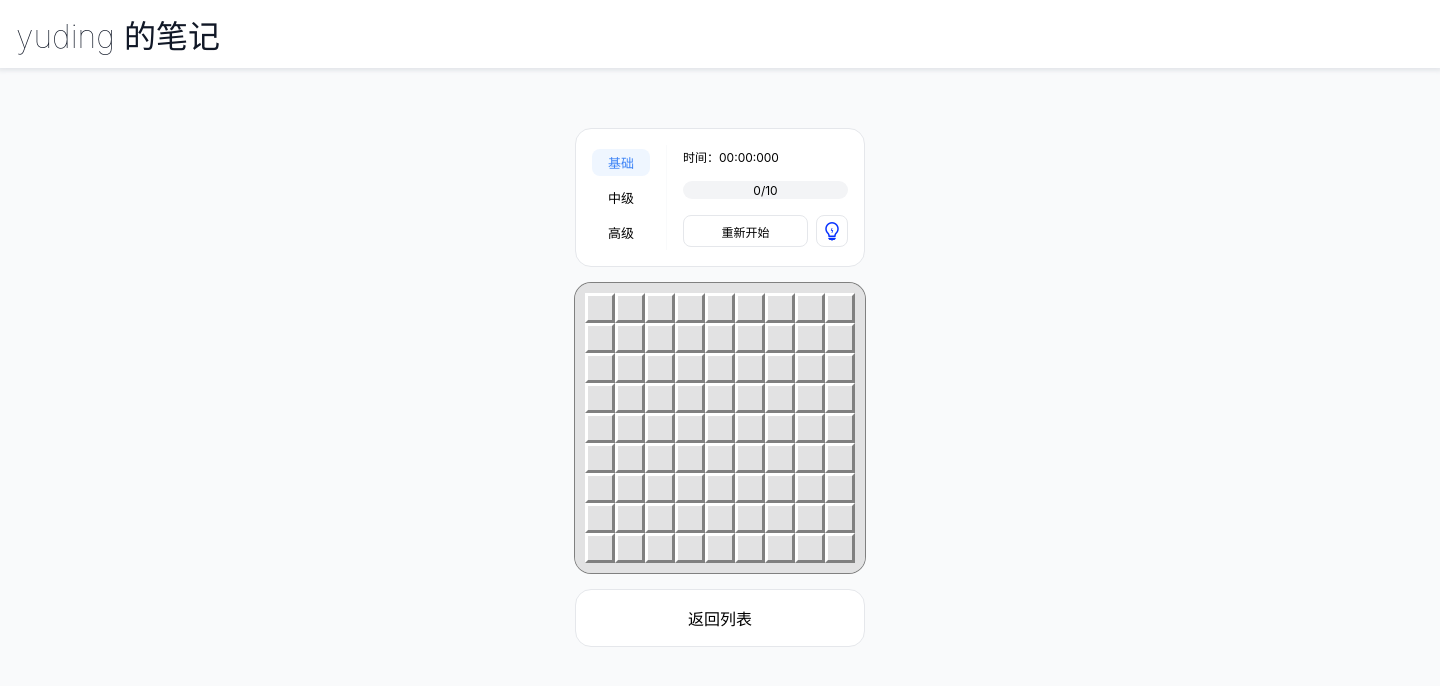
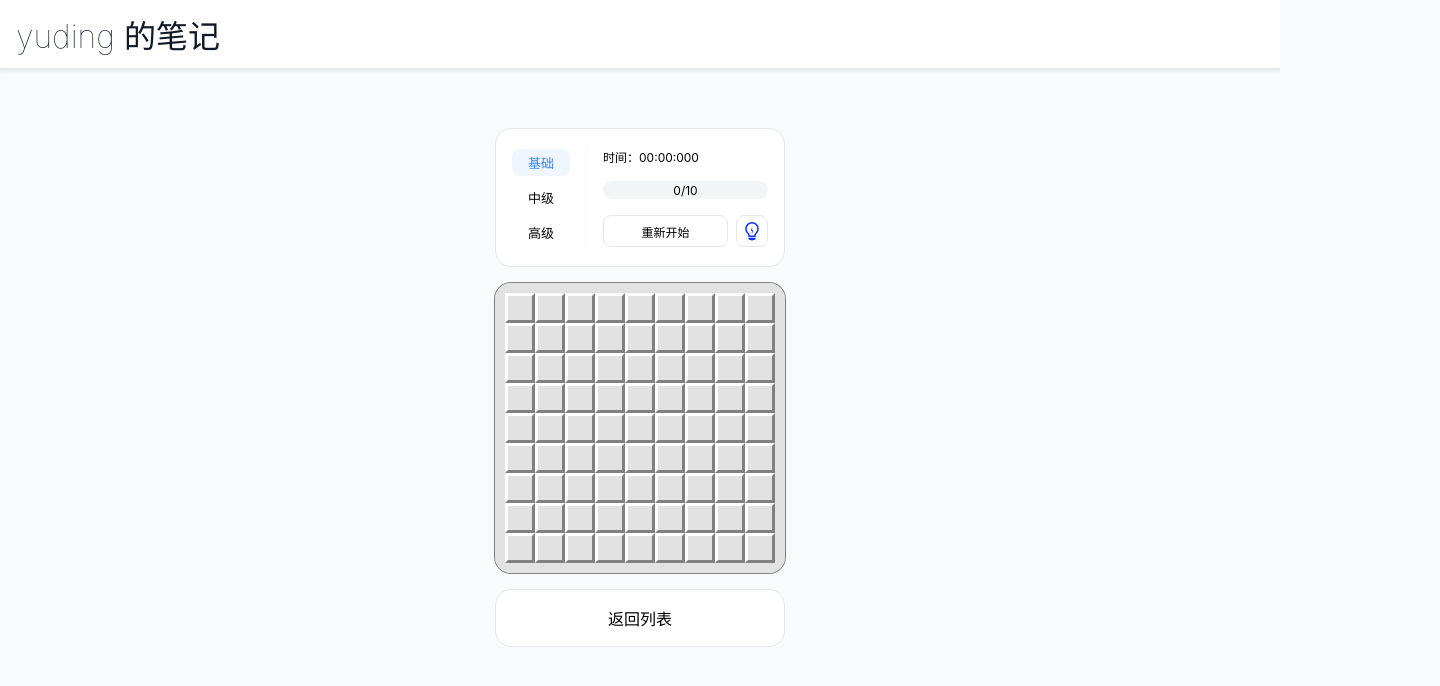
Before and after one commit to yuding2019/ynooote, a Next.js app: page /sweeper in a window 1280 px wide. Shown: the top 686 px of the page, 1440 px wide, since content can reach past the window. Built offline with nearby package versions, Linux system fonts and the light colour scheme.

Commit message:
fix(UI): 修复响应式

```diff
--- a/common/util.ts
+++ b/common/util.ts
@@ -1,3 +1,23 @@
 export function random(min: number, max: number, includeMax: boolean = false) {
   return Math.floor(Math.random() * (max - min + Number(includeMax))) + min;
 }
+
+export function isBrowser() {
+  return !!(
+    typeof window !== "undefined" &&
+    window.document &&
+    window.document.createElement
+  );
+}
+
+export function isPC() {
+  if (!isBrowser()) {
+    return false;
+  }
+
+  const isIOS = navigator.userAgent.match(/iPhone|iPad|iPod/gi);
+  const isMobile =
+    isIOS ||
+    navigator.userAgent.match(/Android|BlackBerry|Opera Mini|IEMobile/gi);
+  return !isMobile;
+}
--- a/components/GlobalHeader/index.module.less
+++ b/components/GlobalHeader/index.module.less
@@ -1,4 +1,4 @@
-@import '../../styles/common.less';
+@import "../../styles/common.less";
 
 .globalHeader {
   width: 100%;
@@ -19,10 +19,8 @@
   font-size: 22px;
   font-weight: lighter;
   user-select: none;
-}
 
-@media screen and (max-width: 1440px) {
-  .navWrap {
+  @media screen and (max-width: 1440px) {
     width: 100%;
     padding: 0 @size16;
   }
--- a/components/MDXComponents/components/Toolbar/index.module.less
+++ b/components/MDXComponents/components/Toolbar/index.module.less
@@ -8,6 +8,7 @@
   display: inline-flex;
   flex-direction: column;
   align-items: flex-end;
+  z-index: 99;
 
   .tool {
     .br16();
@@ -30,10 +31,8 @@
       border-color: @b500;
     }
   }
-}
 
-@media screen and (max-width: 1440px) {
-  .toolbar {
+  @media screen and (max-width: 1440px) {
     width: fit-content;
     padding-left: @size16;
   }
--- a/components/MDXComponents/index.module.less
+++ b/components/MDXComponents/index.module.less
@@ -1,4 +1,4 @@
-@import '../../styles/common.less';
+@import "../../styles/common.less";
 
 .layout {
   position: relative;
@@ -6,16 +6,24 @@
   display: flex;
   align-items: flex-start;
   justify-content: center;
+
+  @media screen and (max-width: 768px) {
+    flex-direction: column;
+    gap: @size16;
+  }
 }
 
 .content {
   width: 820px;
-  margin: 0 @size16;
-}
+  padding: 0 @size16;
 
-@media screen and (max-width: 1440px) {
-  .content {
+  @media screen and (max-width: 1440px) {
+    width: calc(100% - 64px);
+  }
+
+  @media screen and (max-width: 768px) {
     width: 100%;
+    padding-left: @size16;
   }
 }
 
@@ -27,6 +35,7 @@
 
   .title {
     .head0();
+    text-align: center;
   }
 
   .tagsWrap {
@@ -35,7 +44,7 @@
     margin-top: 8px;
 
     .tag {
-       .br16();
+      .br16();
       background-color: @b500;
       display: inline-block;
       padding: 4px 6px;
--- a/components/MDXComponents/mdx-component.less
+++ b/components/MDXComponents/mdx-component.less
@@ -166,4 +166,8 @@ strong {
   height: auto;
   margin: 0 auto;
   transition: all 0.2s ease-out;
+
+  @media screen and (max-width: 1440px) {
+    width: 100%;
+  }
 }
--- a/components/NoteList/index.module.less
+++ b/components/NoteList/index.module.less
@@ -5,10 +5,8 @@
   flex-direction: column;
   width: 820px;
   margin: 0 auto;
-}
 
-@media screen and (max-width: 1440px) {
-  .wrapper {
+  @media screen and (max-width: 1440px) {
     width: 100%;
     padding: 0 @size16;
   }
@@ -48,17 +46,31 @@
     width: 100%;
     height: auto;
   }
+
+  @media screen and (max-width: 768px) {
+    flex-shrink: 0;
+  }
 }
 
 .titleWrap {
   .head4();
   display: flex;
-  align-items: center;
+  align-items: flex-start;
+
+  @media screen and (max-width: 768px) {
+    flex-direction: column;
+    gap: @size16;
+  }
 }
 
 .title {
-  display: inline-block;
   flex: 1;
+  margin-right: @size08;
+  display: -webkit-box;
+  -webkit-line-clamp: 2;
+  -webkit-box-orient: vertical;
+  overflow: hidden;
+  text-overflow: ellipsis;
 }
 
 .time,
@@ -74,6 +86,10 @@
   margin-top: 8px;
   display: flex;
   gap: 4px;
+
+  @media screen and (max-width: 768px) {
+    flex-wrap: wrap;
+  }
 }
 
 .tag {
--- a/pages/_app.module.less
+++ b/pages/_app.module.less
@@ -1,4 +1,4 @@
-@import '../styles/common.less';
+@import "../styles/common.less";
 
 .wrap {
   width: 100%;
@@ -6,6 +6,10 @@
   min-width: 1440px;
   overflow: hidden;
   background-color: @globalBg;
+
+  @media screen and (max-width: 1440px) {
+    min-width: 100%;
+  }
 }
 
 .contentWrap {
--- a/pages/sweeper/index.tsx
+++ b/pages/sweeper/index.tsx
@@ -17,6 +17,7 @@ import {
   TIP_SVG_BASE_64,
 } from "./constant";
 import { isNil } from "lodash";
+import { isPC } from "../../common/util";
 
 const CELL_WIDTH = 30;
 const LEFT_MOUSE_KEY = 0;
@@ -32,7 +33,7 @@ const STATUS_TO_SRC = {
 
 const forceUpdateReducer = (count: number = 0) => {
   return ++count;
-}
+};
 
 const Sweeper = () => {
   const containerRef = useRef<HTMLDivElement>(null);
@@ -136,9 +137,11 @@ const Sweeper = () => {
   const isGameOver = sweeperModelRef.current.isGameOver;
   const isGameSuccess = sweeperModelRef.current.isGameSuccess;
 
+  const controlRender = () => {
+    if (!isPC()) {
+      return null;
+    }
     return (
-    <div className={styles.wrapper} ref={containerRef}>
-      <div className={styles.board}>
       <div className={styles.control}>
         <div className={styles.buttons}>
           {CONTROL_LEVEL_BUTTONS.map((btn) => {
@@ -194,6 +197,14 @@ const Sweeper = () => {
           </div>
         </div>
       </div>
+    );
+  };
+
+  const gameContentRender = () => {
+    if (!isPC()) {
+      return <div className="body">暂时只支持在PC端访问</div>;
+    }
+    return (
       <div
         className={styles.cellWrap}
         style={{
@@ -234,6 +245,14 @@ const Sweeper = () => {
           );
         })}
       </div>
+    );
+  };
+
+  return (
+    <div className={styles.wrapper} ref={containerRef}>
+      <div className={styles.board}>
+        {controlRender()}
+        {gameContentRender()}
         <div className={styles.back} onClick={handleBack}>
           返回列表
         </div>
```
Also changed, not shown: common/useTagFilter.ts (+1 -8 lines), pages/2048/index.tsx (+15 -4 lines), pages/2048/model.ts (+4 -3 lines). Lines whose indentation alone changed are shown as unchanged.
